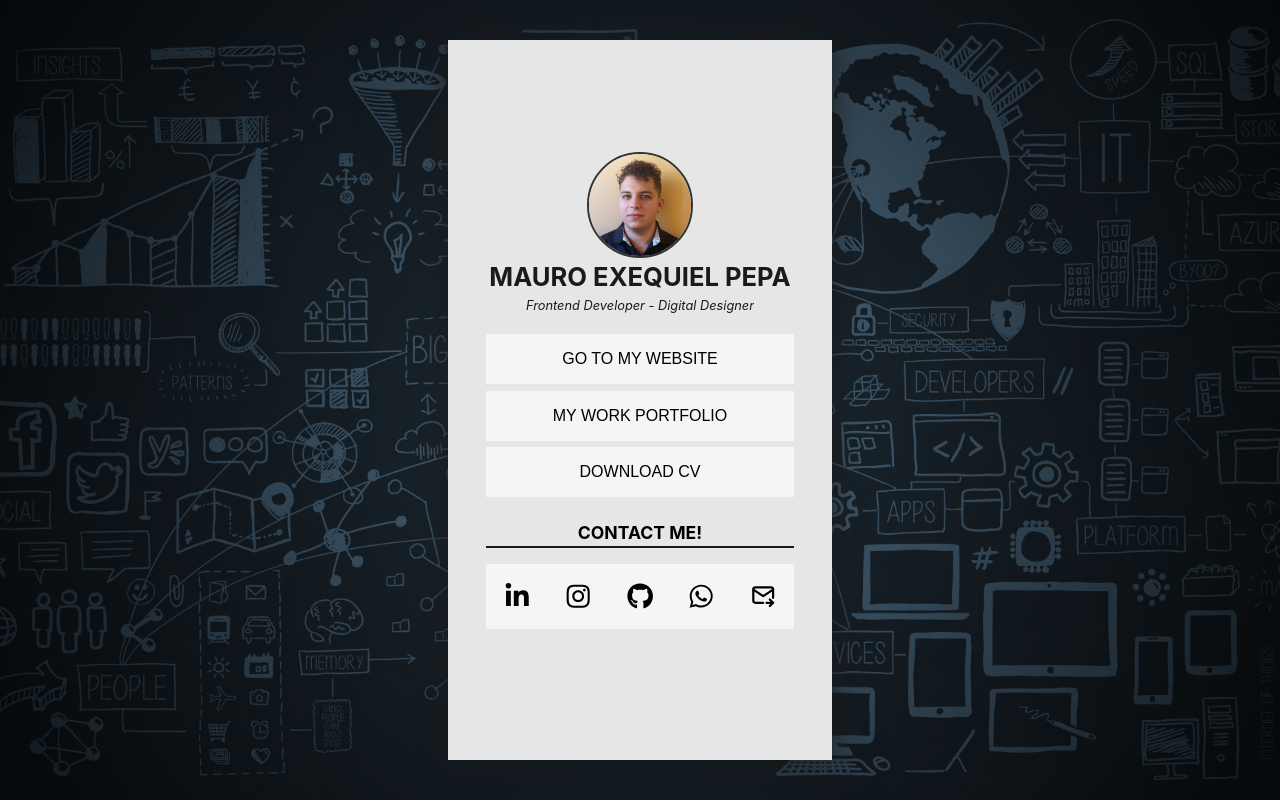
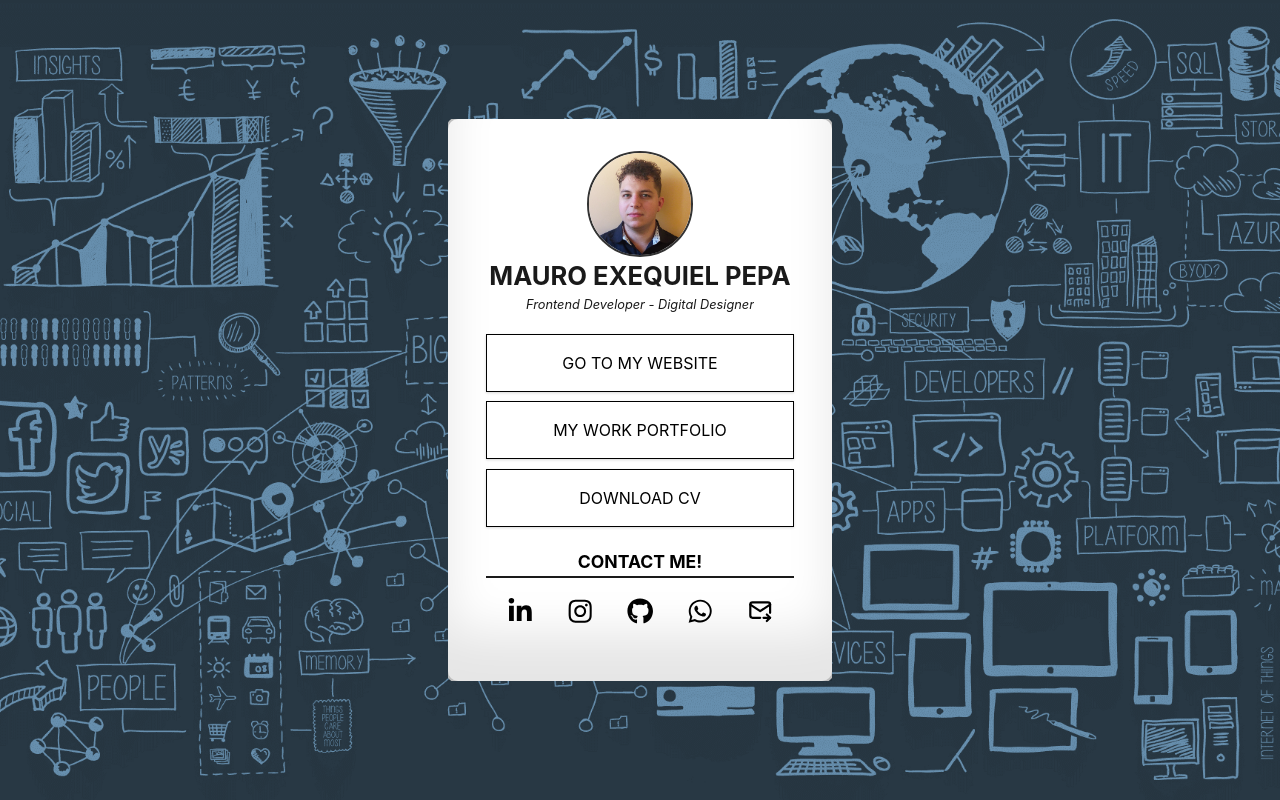
Before and after one commit to PEPAXD/LinkTree_DevMp, a React (Vite) app: page / in a window 1280 px wide. Built offline with nearby package versions, Linux system fonts and the light colour scheme.

Commit message:
buttonsStyle

```diff
--- a/index.html
+++ b/index.html
@@ -1,4 +1,4 @@
-<!doctype html>
+<!DOCTYPE html>
 <html lang="en">
   <head>
     <meta charset="UTF-8" />
--- a/src/components/App.jsx
+++ b/src/components/App.jsx
@@ -8,17 +8,27 @@ import devImg from "../assets/devImg.png";
 
 const socialNetworksData = [
   { icon: "linkedin", text: "mauro-pepa-dev", color: "#0077B5"},
-  { icon: "instagram", text: "@mauropepa97", color: "#C13584"},
-  { icon: "github", text: "PEPAXD", color: "#333"},
-  { icon: "whatsapp", text: "ARG +549 3541-628524", color: "#25D366"},
-  { icon: "mail", text: "mauropepa1997oficial@gmail.com", color: "#D44638"},
+  { icon: "instagram", text: "@mauropepa97", color: "#C13584" },
+  { icon: "github", text: "PEPAXD", color: "#333" },
+  { icon: "whatsapp", text: "ARG +549 3541-628524", color: "#25D366" },
+  { icon: "mail", text: "mauropepa1997oficial@gmail.com", color: "#D44638" },
 ];
+
+const linkA = "https://www.mauropepacvwebsite.com";
+const linkB = "https://github.com/PEPAXD";
 
 function App() {
 
+  //View PDF
+  function viewPDF() {
+    console.log("View PDF");
+    const urlPDF = '/CV PEPA.pdf';
+    window.open(urlPDF, '_blank');
+}
+
   // Print-SocialNetworks-Name
   const [socialNetwork, setSocialNetwork] = useState("CONTACT ME!");
-  const [color, setColor] = useState('#000');
+  const [color, setColor] = useState("#000");
 
   const handleMouseOver = (networkName, networkColor) => {
     setSocialNetwork(networkName);
@@ -27,7 +37,7 @@ function App() {
 
   const handleMouseOut = () => {
     setSocialNetwork("CONTACT ME!");
-    setColor('#000');
+    setColor("#000");
   };
 
   return (
@@ -41,21 +51,23 @@ function App() {
               <p>Frontend Developer - Digital Designer</p>
             </div>
 
-
-              <LinkButton text={"Go to my website"} />
-              <LinkButton text={"My Work Portfolio"} />
-              <LinkButton text={"Download CV"} />
-
+            <div className="containersLinks">
+              <LinkButton text={"Go to my website"} href={linkA}/>
+              <LinkButton text={"My Work Portfolio"} href={linkB} />
+              <LinkButton text={"Download CV"} onClick={viewPDF} />
+            </div>
 
             <div className="socialNetworks">
-            <h3 style={{ color: color }}>{socialNetwork}</h3>
+              <h3 style={{ color: color }}>{socialNetwork}</h3>
               <div className="bottomLine"></div>
               <div className="containerSocialButtons">
                 {socialNetworksData.map((network) => (
                   <SocialButton
                     key={network.icon}
                     icon={network.icon}
-                    onMouseOver={() => handleMouseOver(network.text, network.color)}
+                    onMouseOver={() =>
+                      handleMouseOver(network.text, network.color)
+                    }
                     onMouseOut={handleMouseOut}
                   />
                 ))}
--- a/src/components/LinkButton.jsx
+++ b/src/components/LinkButton.jsx
@@ -1,12 +1,20 @@
 import React from 'react';
 import "./styles/LinkButton.scss";
 
-const LinkButton = ({ text }) => {
+const LinkButton = ({ text, href, onClick }) => {
+  if (text === "Download CV") {
     return (
-        <button className='LinkButton'>
-            {text}
-        </button>
+      <a className='LinkButton' onClick={onClick}>
+        {text}
+      </a>
     );
+  } else {
+    return (
+      <a className='LinkButton' href={href} target="_blank" rel="noopener noreferrer">
+        {text}
+      </a>
+    );
+  }
 };
 
 export default LinkButton;
--- a/src/components/SocialButton.jsx
+++ b/src/components/SocialButton.jsx
@@ -1,44 +1,60 @@
-import React from 'react';
+import React from "react";
 import "./styles/SocialButton.scss";
 
-import { FaLinkedinIn, FaInstagram, FaGithub, FaWhatsapp } from "react-icons/fa";
+import {
+  FaLinkedinIn,
+  FaInstagram,
+  FaGithub,
+  FaWhatsapp,
+} from "react-icons/fa";
 import { TbMailForward } from "react-icons/tb";
 
-const SocialButton = ({ icon, onMouseOver, onMouseOut  }) => {
-
+const SocialButton = ({ icon, onMouseOver, onMouseOut }) => {
   let IconComponent;
-    let buttonClass = 'SocialButton';
+  let buttonClass = "SocialButton";
+  let href;
 
   switch (icon) {
-        case 'linkedin':
+    case "linkedin":
       IconComponent = FaLinkedinIn;
-            buttonClass += ' linkedin';
+      buttonClass += " linkedin";
+      href = "https://www.linkedin.com/in/mauro-pepa-dev";
       break;
-        case 'instagram':
+    case "instagram":
       IconComponent = FaInstagram;
-            buttonClass += ' instagram';
+      buttonClass += " instagram";
+      href = "https://www.instagram.com/mauropepa97";
       break;
-        case 'github':
+    case "github":
       IconComponent = FaGithub;
-            buttonClass += ' github';
+      buttonClass += " github";
+      href = "https://github.com/PEPAXD";
       break;
-        case 'whatsapp':
+    case "whatsapp":
       IconComponent = FaWhatsapp;
-            buttonClass += ' whatsapp';
+      buttonClass += " whatsapp";
+      href = "https://wa.me/5493541628524";
       break;
-        case 'mail':
+    case "mail":
       IconComponent = TbMailForward;
-            buttonClass += ' mail';
+      buttonClass += " mail";
+      href =
+        "https://mail.google.com/mail/?view=cm&fs=1&to=mauropepa1997oficial@gmail.com&body=TextMe!&subject=yourSubject";
       break;
     default:
       IconComponent = null;
   }
 
   return (
-        <button className={buttonClass} onMouseOver={onMouseOver} onMouseOut={onMouseOut} >
+    <a
+      className={buttonClass}
+      href={href}
+      target="_blank"
+      onMouseOver={onMouseOver}
+      onMouseOut={onMouseOut}
+    >
       {IconComponent && <IconComponent />}
-        </button>
-
+    </a>
   );
 };
 
--- a/src/components/styles/App.scss
+++ b/src/components/styles/App.scss
@@ -15,7 +15,8 @@
   justify-content: center;
   align-items: center;
 
-  background: radial-gradient(circle, rgba(0, 0, 0, 0.2), rgba(0, 0, 0, 0.85));
+  //shadow effect
+  //background: radial-gradient(circle, rgba(0, 0, 0, 0.2), rgba(0, 0, 0, 0.85));
 }
 
 .container {
@@ -25,9 +26,9 @@
   justify-content: center;
 
   width: 30%;
-  height: 90%;
+  height: auto;
 
-  box-shadow: #1a1a1a 0px 0px 30px 0px;
+
 }
 
 .card {
@@ -35,12 +36,18 @@
   display: flex;
   flex-direction: column;
   align-items: center;
-  justify-content: center;
+  justify-content: space-evenly;
 
   width: 100%;
   height: 100%;
 
-  background: #e6e6e6;
+  padding: 1rem 0rem;
+
+  background: white;
+  border-radius: 10px;
+  box-shadow: inset 0 -3em 3em rgba(0,0,0,0.1),
+  0 0  0 2px rgb(190, 190, 190),
+  0.3em 0.3em 1em rgba(0,0,0,0.3);
   transition: all 0.25s ease;
 }
 
@@ -72,6 +79,16 @@
   }
 }
 
+.containersLinks{
+  display: flex;
+  flex-direction: column;
+  align-items: center;
+  justify-content: center;
+
+  gap: 0.2rem;
+  width: 100%;
+}
+
 .socialNetworks{
 
   display: flex;
@@ -97,9 +114,10 @@
     display: flex;
     flex-direction: row;
     align-items: center;
-    justify-content: space-between;
+    justify-content: center;
 
     width: 100%;
+    gap: 0.5rem;
   }
 }
 
--- a/src/components/styles/LinkButton.scss
+++ b/src/components/styles/LinkButton.scss
@@ -1,13 +1,14 @@
-.LinkButton{
-
+.LinkButton {
   width: 80%;
   padding: 1rem 0rem;
   margin: 0.2rem 0rem;
 
-    background-color: #f5f5f5;
+  border: solid 1px #000000;
+  box-shadow: rgba(0, 0, 0, 0.1) 0px 1px 3px 0px, rgba(0, 0, 0, 0.06) 0px 1px 2px 0px;
 
   font-size: 1em;
   color: #000;
+  text-align: center;
   text-transform: uppercase;
   font-weight: 400;
 
@@ -15,7 +16,7 @@
   transition-duration: 0.4s;
 
   &:hover {
-        background-color: #555555;
+    background-color: rgb(85, 85, 85);
     color: white;
   }
   &:active {
--- a/src/components/styles/SocialButton.scss
+++ b/src/components/styles/SocialButton.scss
@@ -4,11 +4,8 @@
     flex-direction: column;
     align-items: center;
 
-    margin: 1rem 0rem;
-    padding: 1.2rem;
-
-
-    background-color: #f5f5f5;
+    margin: 0.5rem 0rem;
+    padding: 0.8rem;
 
     color: #000;
     text-transform: uppercase;
```
Also changed, not shown: 1 other file (tests, documents, lock files or other folders). Lines whose indentation alone changed are shown as unchanged.
